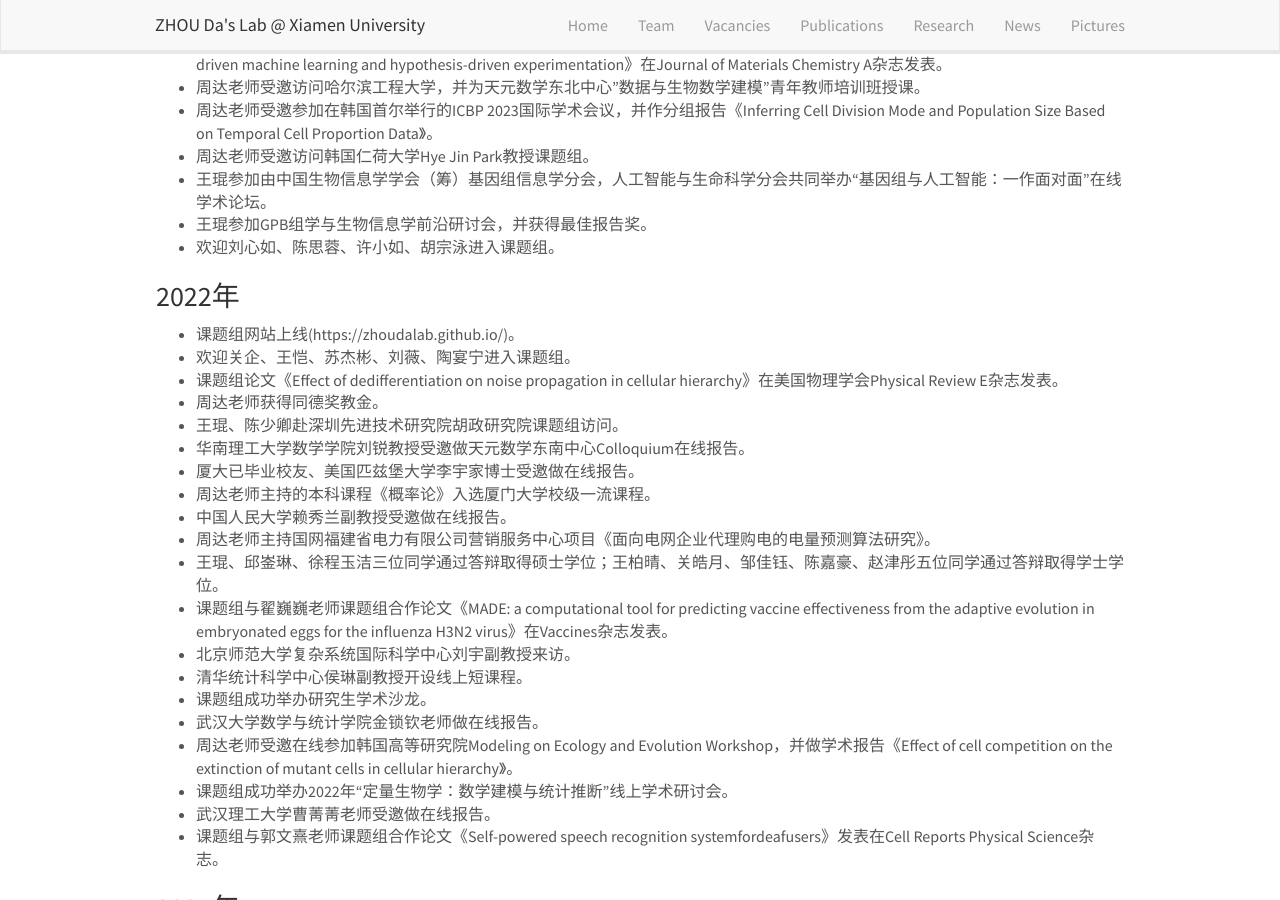
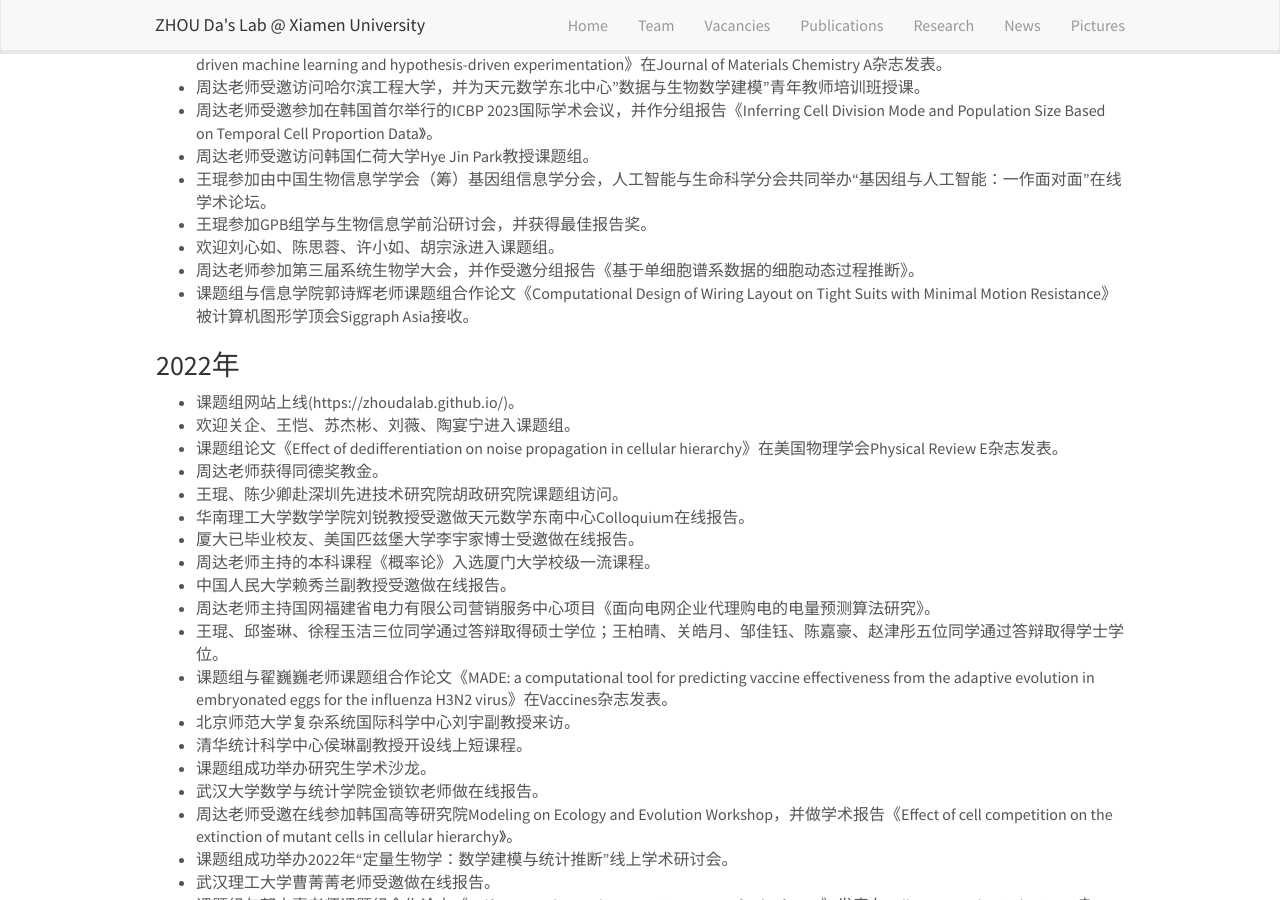
Before and after one commit to ZhouDaLab/zhoudalab.github.io, a Jekyll site: the page built from _pages/news.md, in a window 1280 px wide and 900 px high, scrolled down 423 px. Built offline with Jekyll 4.4.1, drawn with Linux system fonts in a browser that asks for light colours; nearby versions of some CDN libraries.

Commit message:
Update news.md

```diff
--- a/_pages/news.md
+++ b/_pages/news.md
@@ -26,6 +26,8 @@ permalink: /news/
 - 王琨参加由中国生物信息学学会（筹）基因组信息学分会，人工智能与生命科学分会共同举办“基因组与人工智能：一作面对面”在线学术论坛。
 - 王琨参加GPB组学与生物信息学前沿研讨会，并获得最佳报告奖。
 - 欢迎刘心如、陈思蓉、许小如、胡宗泳进入课题组。
+- 周达老师参加第三届系统生物学大会，并作受邀分组报告《基于单细胞谱系数据的细胞动态过程推断》。
+- 课题组与信息学院郭诗辉老师课题组合作论文《Computational Design of Wiring Layout on Tight Suits with Minimal Motion Resistance》被计算机图形学顶会Siggraph Asia接收。
 
 ### 2022年
 
```
